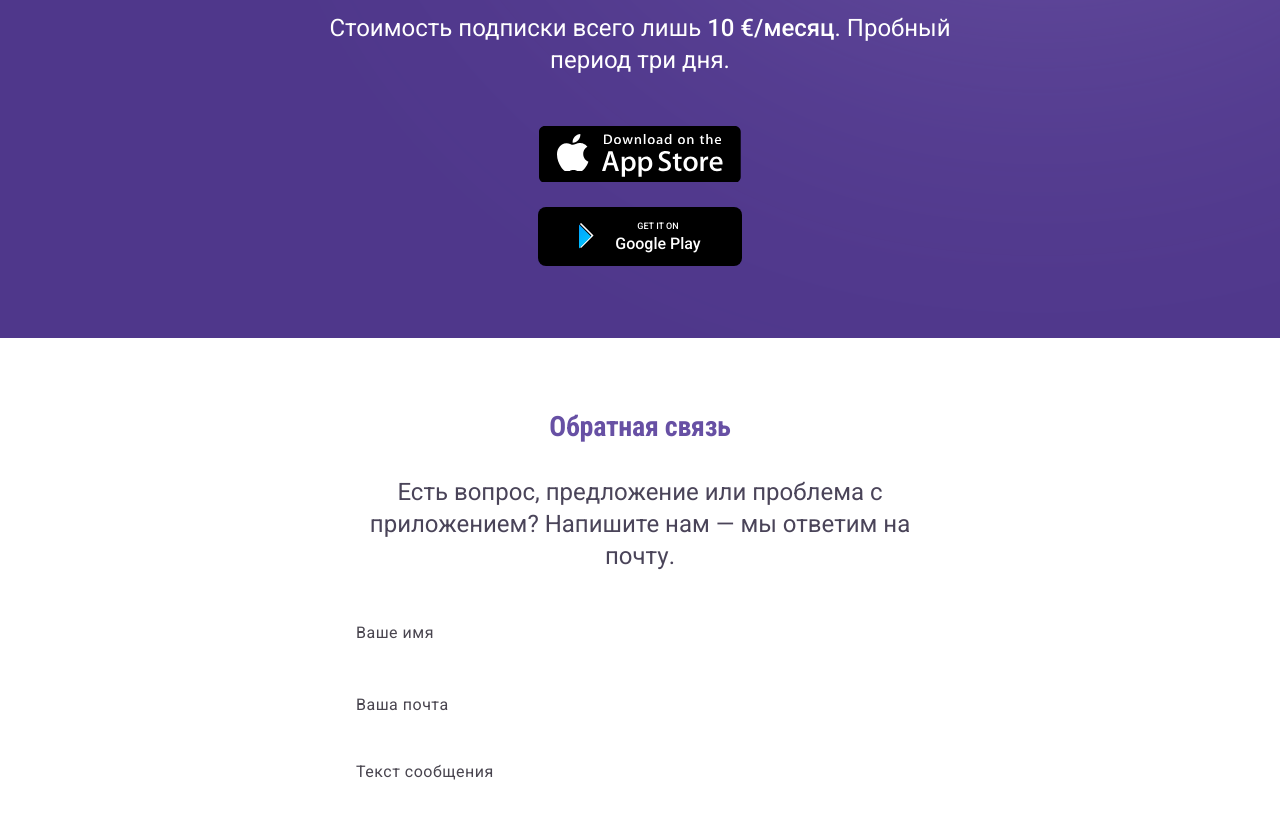
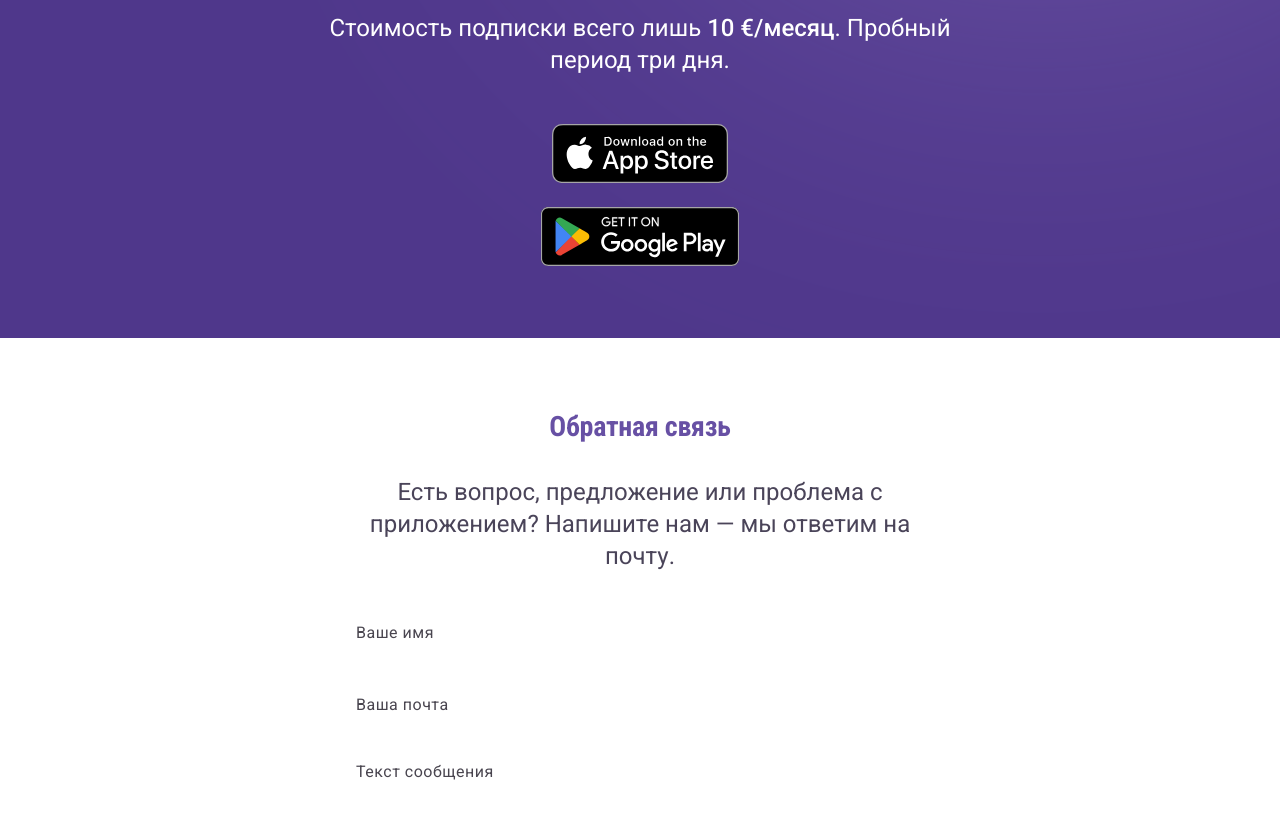
Before and after one commit to alexlitke-git/liezuvis-landing, a React (Vite) app: page / in a window 1280 px wide. Shown: the part 5600-6418 px from the top of the page. Built offline with nearby package versions, Linux system fonts and the light colour scheme.

Commit message:
app bages updated

```diff
--- a/src/app/App.tsx
+++ b/src/app/App.tsx
@@ -1090,58 +1090,8 @@ function DeleteAccountPage({ onBack }: { onBack: () => void }) {
 
 // ─── Download / Buy banner ─────────────────────────────────────────────────────
 const APP_STORE_URL = "https://apps.apple.com/lt/app/lie%C5%BEuvis/id6782046281";
-
-function AppStoreBadge() {
-  return (
-    <div className="h-[59px] relative shrink-0 w-[204px]">
-      <div className="absolute contents inset-0">
-        <div className="absolute inset-[1.89%_0.56%]">
-          <svg className="absolute block inset-0 size-full" fill="none" preserveAspectRatio="none" viewBox="0 0 201.962 56.7736">
-            <path d={svgPaths.p10092c00} fill="black" />
-          </svg>
-        </div>
-        <div className="absolute inset-[15.54%_75.15%_20.68%_9.48%]">
-          <svg className="absolute block inset-0 size-full" fill="none" preserveAspectRatio="none" viewBox="0 0 31.4003 37.6296">
-            <g><path d={svgPaths.p201ab600} fill="white" /><path d={svgPaths.p26977700} fill="white" /></g>
-          </svg>
-        </div>
-        <div className="absolute inset-[45%_9.51%_11.47%_31.41%]">
-          <svg className="absolute block inset-0 size-full" fill="none" preserveAspectRatio="none" viewBox="0 0 120.641 25.6842">
-            <g>
-              <path d={svgPaths.p2a75db00} fill="white" />
-              <path d={svgPaths.p11ae7b00} fill="white" />
-              <path d={svgPaths.p19d10000} fill="white" />
-              <path d={svgPaths.p2ab30980} fill="white" />
-              <path d={svgPaths.p2ca23a80} fill="white" />
-              <path d={svgPaths.p1ad1bb80} fill="white" />
-              <path d={svgPaths.p139ce9f0} fill="white" />
-              <path d={svgPaths.p61b3700} fill="white" />
-            </g>
-          </svg>
-        </div>
-        <div className="absolute inset-[16.39%_10.22%_66.15%_32.35%]">
-          <svg className="absolute block inset-0 size-full" fill="none" preserveAspectRatio="none" viewBox="0 0 117.291 10.3014">
-            <g>
-              <path d={svgPaths.pf89dd80} fill="white" />
-              <path d={svgPaths.p269a3500} fill="white" />
-              <path d={svgPaths.p3d986f80} fill="white" />
-              <path d={svgPaths.p2069bd00} fill="white" />
-              <path d={svgPaths.p344c9f30} fill="white" />
-              <path d={svgPaths.p28870ba0} fill="white" />
-              <path d={svgPaths.p33f01f00} fill="white" />
-              <path d={svgPaths.p9e4dc00} fill="white" />
-              <path d={svgPaths.p37060080} fill="white" />
-              <path d={svgPaths.p31325580} fill="white" />
-              <path d={svgPaths.p3fb8c990} fill="white" />
-              <path d={svgPaths.p3a563980} fill="white" />
-              <path d={svgPaths.p256b7100} fill="white" />
-            </g>
-          </svg>
-        </div>
-      </div>
-    </div>
-  );
-}
+const APP_STORE_BADGE_SRC = "/images/app-store-badge.svg";
+const GOOGLE_PLAY_BADGE_SRC = "/images/google-play-badge.svg";
 
 function DownloadSection() {
   const [isGooglePlayModalOpen, setIsGooglePlayModalOpen] = useState(false);
@@ -1202,33 +1152,20 @@ function DownloadSection() {
           href={APP_STORE_URL}
           target="_blank"
           rel="noopener noreferrer"
-          aria-label="Открыть Liežuvis в App Store"
-          className="block shrink-0 cursor-pointer"
+          aria-label="Download Liežuvis on the App Store"
+          className="inline-flex items-center justify-center transition-opacity hover:opacity-90"
         >
-          <AppStoreBadge />
+          <img alt="" className="h-[59px] w-auto" src={APP_STORE_BADGE_SRC} />
         </a>
 
         <button
           type="button"
           onClick={() => setIsGooglePlayModalOpen(true)}
           aria-haspopup="dialog"
-          className="h-[59px] bg-black rounded-[8px] flex items-center justify-center px-[16px] gap-[12px] w-[204px] border-0 cursor-pointer"
+          aria-label="Google Play availability"
+          className="inline-flex items-center justify-center transition-opacity hover:opacity-90 border-0 bg-transparent p-0 cursor-pointer"
         >
-          <svg width="24" height="27" viewBox="0 0 24 27" fill="none">
-            <path d="M1.5 0.5L13.5 12.5L1.5 24.5" stroke="white" strokeWidth="1.5" />
-            <path d="M0 1.5L12 13.5L0 25.5V1.5Z" fill="url(#gp1)" />
-            <defs>
-              <linearGradient id="gp1" x1="0" y1="1.5" x2="12" y2="13.5" gradientUnits="userSpaceOnUse">
-                <stop stopColor="#00A0FF" />
-                <stop offset="1" stopColor="#00BEFF" />
-              </linearGradient>
-            </defs>
-          </svg>
-
-          <div>
-            <div className="text-white text-[9px] font-['Roboto',sans-serif]">GET IT ON</div>
-            <div className="text-white text-[16px] font-['Roboto',sans-serif] font-medium leading-tight">Google Play</div>
-          </div>
+          <img alt="" className="h-[59px] w-auto" src={GOOGLE_PLAY_BADGE_SRC} />
         </button>
       </Container>
 
```
Also changed, not shown: public/images/app-store-badge.svg (added), public/images/google-play-badge.svg (added).
